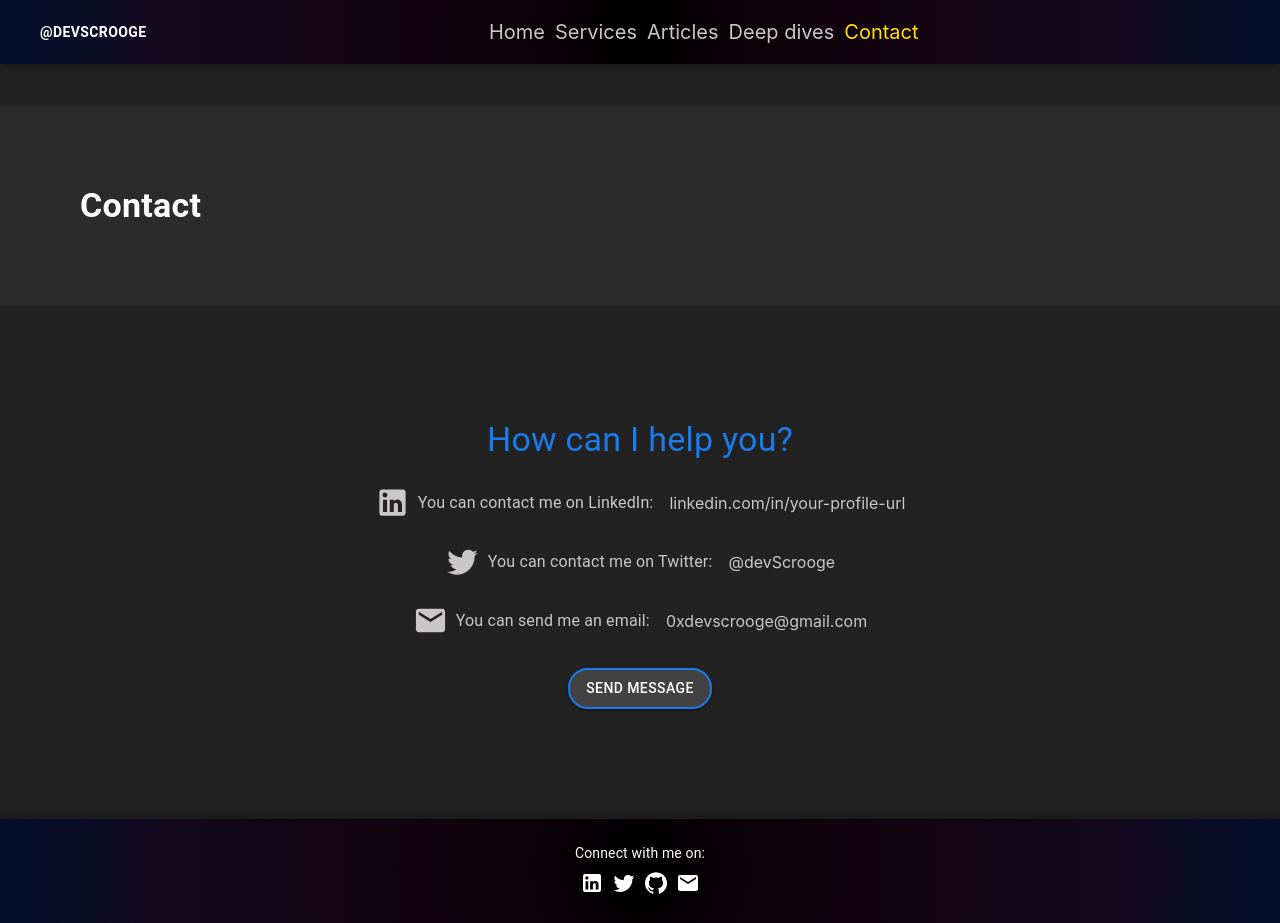
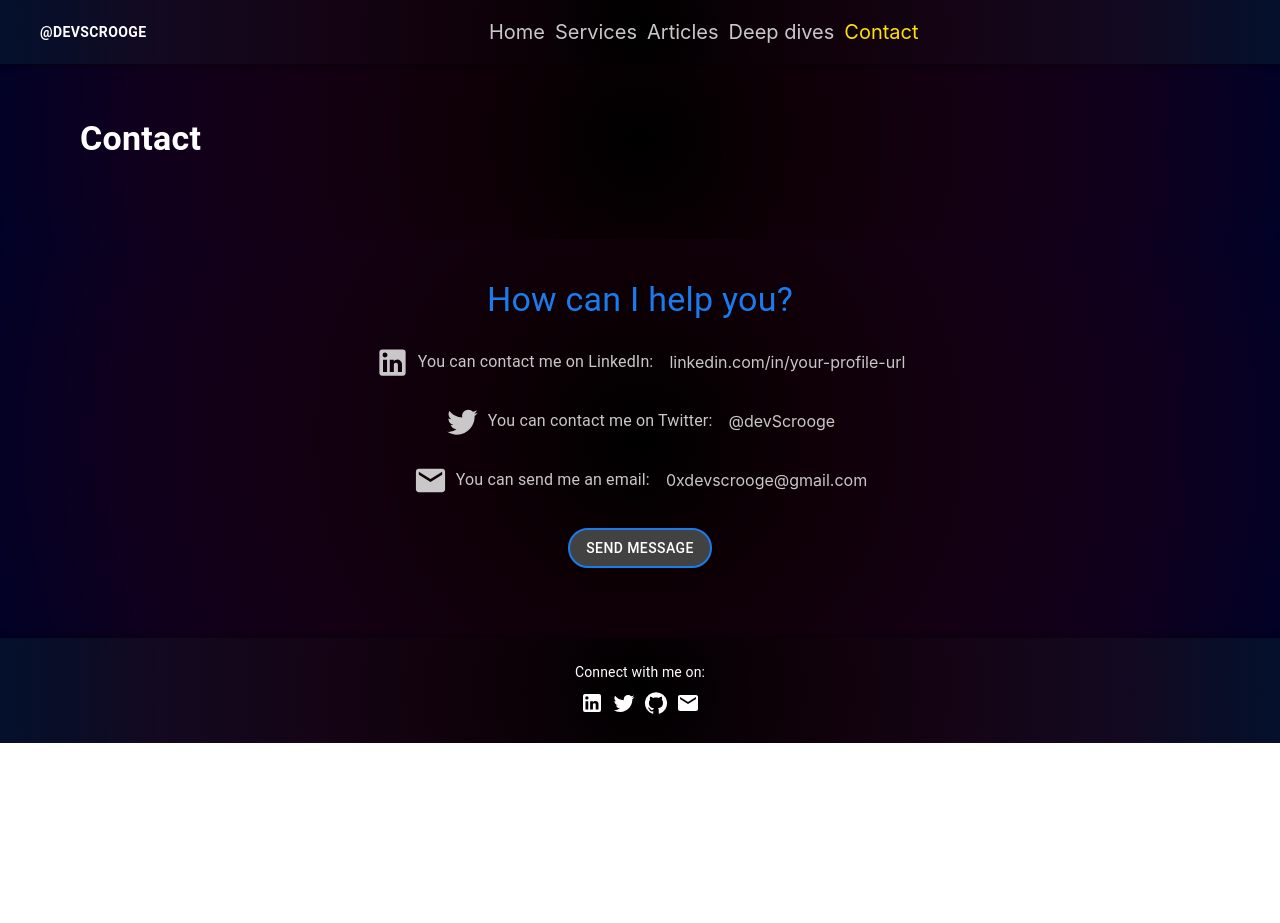
Before and after one commit to JMariadlcs/devscrooge.com, a React (Create React App) app: page /contact in a window 1280 px wide. After the commit the page ends 800 px from the top, so only its background shows below. Built offline with nearby package versions, Linux system fonts and the light colour scheme.

Commit message:
add more css

```diff
--- a/src/components/Articles.js
+++ b/src/components/Articles.js
@@ -47,7 +47,7 @@ const ArticlesPage = () => {
             <Box className="home-box" sx={{ background: 'radial-gradient(circle, #000000, #0e0006, #130012, #11001c, #010127)', height: '100%' }} padding='0 0 150px 0' margin="-25px 0 0 0">
                 <StyledBox className="home-hire-box" margin="20px 0 100px 0" padding="0px 200px">
                 <ArticleBox className="home-buy-code4arena101-box">
-                        <Typography variant="h5" component="h2" gutterBottom margin='30px 0 20px 0' align="center" alignSelf="center" fontWeight='bold' color='yellow'>
+                        <Typography variant="h5" component="h2" gutterBottom margin='30px 0 20px 0' align="center" alignSelf="center" fontWeight='bold' color='yellow' sx={{textShadow:"#FC0 1px 0 10px"}}>
                         Learn the most common blockchain vulnerabilities
                         </Typography>
                         <Box sx={{ display: 'flex', alignItems: 'center', flexDirection: 'column' }}>
@@ -70,7 +70,7 @@ const ArticlesPage = () => {
                     </ArticleBox>
 
                     <ArticleBox className="home-buy-code4arena101-box">
-                        <Typography variant="h5" component="h2" gutterBottom color="textSecondary" margin='30px 0 20px 0' align="center" alignSelf="center" fontWeight='bold'>
+                        <Typography variant="h5" component="h2" gutterBottom color="textSecondary" margin='30px 0 20px 0' align="center" alignSelf="center" fontWeight='bold' sx={{textShadow:"#FC0 1px 0 10px"}}>
                             Funding Rate and Perpetual Protocols
                         </Typography>
                         <BannerMedium src={"medium0"} />
@@ -96,7 +96,7 @@ const ArticlesPage = () => {
                     </ArticleBox>
 
                     <ArticleBox className="home-buy-code4arena101-box">
-                        <Typography variant="h5" component="h2" gutterBottom color="textSecondary" margin='30px 0 20px 0' align="center" alignSelf="center" fontWeight='bold'>
+                        <Typography variant="h5" component="h2" gutterBottom color="textSecondary" margin='30px 0 20px 0' align="center" alignSelf="center" fontWeight='bold' sx={{textShadow:"#FC0 1px 0 10px"}}>
                             Funding Rate and Perpetual Protocols
                         </Typography>
                         <BannerMedium src={"medium0"} />
--- a/src/components/Contact.js
+++ b/src/components/Contact.js
@@ -6,7 +6,7 @@ const ContactPage = () => {
 
 
     return (
-        <Box className="home-box" sx={{ backgroundColor: 'primary.main' }} margin="-25px 0 0 0">
+        <Box height="100%" className="home-box" sx={{ backgroundColor: 'primary.main' }} margin="-25px 0 0 0">
             <ContactTitle></ContactTitle>
             <Box
                 sx={{
@@ -14,8 +14,8 @@ const ContactPage = () => {
                     alignItems: 'center',
                     justifyContent: 'center',
                     flexDirection: 'column',
-                    height: '50vh',
-                    backgroundColor: '#222222',
+                    height: '100%',
+                    background: 'radial-gradient(circle, #000000, #0e0006, #130012, #11001c, #010127)',
                     color: '#c9c7c7',
                     textAlign: 'center',
                     py: 5,
--- a/src/components/Custom/CustomComponents.js
+++ b/src/components/Custom/CustomComponents.js
@@ -91,7 +91,7 @@ export const TitleBox = styled(Box)(({ theme }) => ({
     flexDirection: 'column',
     justifyContent: 'center',
     height: '200px', // set the height to be larger than text height
-    margin: '50px 0 0 0'
+    margin: '-5px 0 0 0'
 }));
 
 const ArticleBox = styled(Box)(({ theme }) => ({
@@ -122,7 +122,7 @@ export const AnnounceText = styled(Typography)(({ theme }) => ({
 }));
 
 export const TitleDivider = styled(Box)(({ theme }) => ({
-    backgroundColor: '#252525',
+    background: 'radial-gradient(circle, #000000, #0e0006, #130012, #11001c, #010127)',
     borderBottom: `1px solid ${theme.palette.divider}`,
     marginBottom: theme.spacing(2),
     marginTop: theme.spacing(2),
@@ -226,14 +226,12 @@ export const ProductsTitle = () => {
 
 export const ContactTitle = () => {
     return (
-        <div className="ContactTitle" sx={{ margin: '50px 0 0 0' }}>
-            <TitleDivider />
-            <TitleBox>
+        <div className="ContactTitle" sx={{ margin: '0px 0 0 0' }}>
+            <TitleBox sx={{ background: 'radial-gradient(circle, #000000, #0e0006, #130012, #11001c, #010127)'}}>
                 <TitleTypography variant="h4" component="h1">
                     Contact
                 </TitleTypography>
             </TitleBox>
-            <TitleDivider />
         </div>
     );
 };
--- a/src/components/DeepDives.js
+++ b/src/components/DeepDives.js
@@ -41,7 +41,7 @@ const ArticlesPage = () => {
             <Box className="home-box" sx={{background: 'radial-gradient(circle, #000000, #0e0006, #130012, #11001c, #010127)', height: '100%' }} padding='0 0 150px 0' margin="-25px 0 0 0">
                 <StyledBox className="home-hire-box" margin="20px 0 100px 0" padding="0px 200px">
                     <ArticleBox className="home-buy-code4arena101-box">
-                        <Typography variant="h5" component="h2" gutterBottom color="textSecondary" margin='30px 0 20px 0' align="center" alignSelf="center" fontWeight='bold'>
+                        <Typography variant="h5" component="h2" gutterBottom color="textSecondary" margin='30px 0 20px 0' align="center" alignSelf="center" fontWeight='bold' sx={{textShadow:"#FC0 1px 0 10px"}}>
                             Funding Rate and Perpetual Protocols
                         </Typography>
                         <BannerMedium src={"medium0"} />
```
